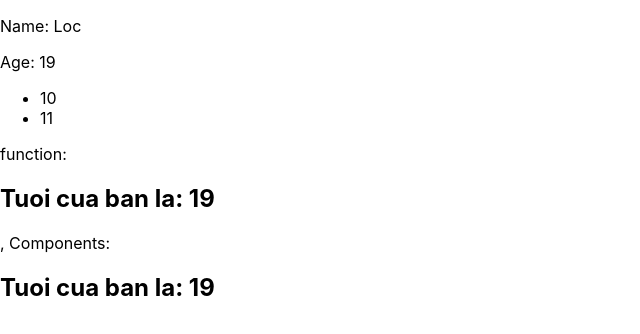
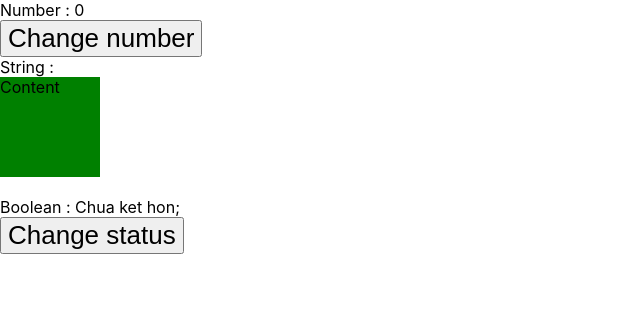
Before and after one commit to vasloc202/reactjs, a React (Vite) app: page / in a window 1280 px wide. Shown: the top 334 px of the page, without its empty margins (0-640 px from the left). Built offline with nearby package versions, Linux system fonts and the light colour scheme.

Commit message:
Feat : how to useState & delete product

```diff
--- a/src/App.jsx
+++ b/src/App.jsx
@@ -1,45 +1,39 @@
-import { useState } from 'react'
-import logo from './logo.svg'
+import React, { useState } from 'react';
 import './App.css'
 
 function App() {
-  const [count, setCount] = useState(0)
+  const [count, setCount] = useState(0);
+  const [color, setColor] = useState("green");
+  const [myStatus, setmyStatus] = useState(false);
+  const [products, setProducts] = useState([{"id":1, "name": "Loc"},{"id":2, "name": "Loc2"}]);
+  const removeItem = (id) => {
+    const delProducts = products.filter(item => item.id !== id);
+    setProducts(delProducts);
+  }
+  // const changeCount = () => {
+  //   setCount(1);
+  // }
+  // const changeStatus = () => {
+  //   setmyStatus(true);
+  // }
+  return <div>
+    Number : { count } <br />
+    <button onClick={() => { setCount(count+1) }}>Change number</button> <br />
+    String :<div style={{background: color, width: 100, height: 100}}>Content</div> <br />
+    Boolean : {myStatus ? "Da ket hon" : "Chua ket hon"}; <br />
 
-  return (
-    <div className="App">
-      <header className="App-header">
-        <img src={logo} className="App-logo" alt="logo" />
-        <p>Hello Vite + React!</p>
-        <p>
-          <button type="button" onClick={() => setCount((count) => count + 1)}>
-            count is: {count}
-          </button>
-        </p>
-        <p>
-          Edit <code>App.jsx</code> and save to test HMR updates.
-        </p>
-        <p>
-          <a
-            className="App-link"
-            href="https://reactjs.org"
-            target="_blank"
-            rel="noopener noreferrer"
-          >
-            Learn React
-          </a>
-          {' | '}
-          <a
-            className="App-link"
-            href="https://vitejs.dev/guide/features.html"
-            target="_blank"
-            rel="noopener noreferrer"
-          >
-            Vite Docs
-          </a>
-        </p>
-      </header>
+    {myStatus &&
+    <div>
+      Arr: {products.map(item => <div>
+        {item.name}
+        <button onClick={() => { removeItem(item.id) }}>Delele</button>
+      </div>)
+      } <br />
     </div>
-  )
+    }
+
+
+    <button onClick={() => {setmyStatus(!myStatus)}}>Change status</button>
+  </div>
 }
-
 export default App
--- a/src/main.jsx
+++ b/src/main.jsx
@@ -2,34 +2,10 @@ import React from 'react'
 import ReactDOM from 'react-dom'
 import './index.css'
 import App from './App'
-import ShowAge from './components/age';
 
-const person = {
-  name: "Loc",
-  age: 19,
-  child:[
-    {id:"1", name:"Tung", age:10},
-    {id:"12", name:"Tung2", age:11}
-  ]
-}
-const showAge = (age) => <h2>Tuoi cua ban la: {age}</h2>
-  ReactDOM.render(
-  <div>
-    <p>Name: {person.name} </p>
-    <p>Age: {person.age}</p>
-    <ul>
-      {person.child.map(c => <li>
-          {c.age}
-      </li>)}
-    </ul>
-
-   function: {
-     showAge(person.age)
-   },
-   Components: {
-     <ShowAge age={person.age}/>
-   }
-  </div>
-
-  ,document.getElementById('root')
+ReactDOM.render(
+ <React.StrictMode>
+    <App />
+  </React.StrictMode>,
+  document.getElementById('root')
 )
```
Also changed, not shown: src/favicon.svg (deleted), src/logo.svg (deleted).
